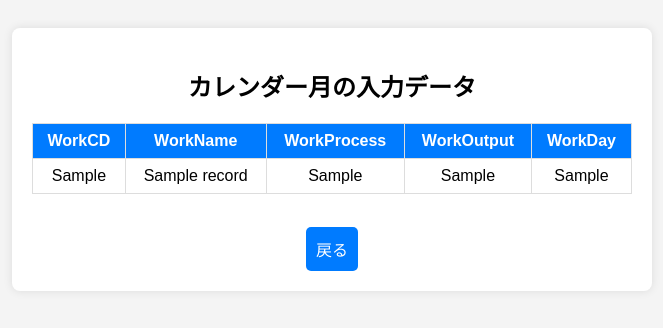
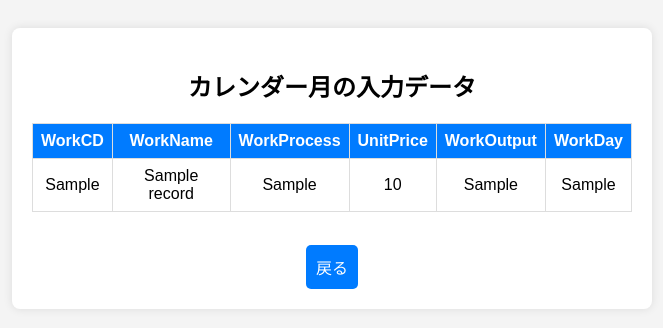
Before and after one commit to masanorimiyamoto-cloud/AirtableFlaskNew, a Flask app: template templates/records.html in a window 1280 px wide. Shown: the top 328 px of the page, without its empty margins (308-971 px from the left). Run offline with Flask 3, Linux system fonts and the light colour scheme; the template is opened without the code that fills it: most values are stand-ins (such as "Sample title", 1, 10 or a date in 2020).

Commit message:
UnitPrice

```diff
--- a/app.py
+++ b/app.py
@@ -240,6 +240,7 @@ def get_selected_month_records():
                 "WorkCD": fields.get("WorkCord", "不明"),
                 "WorkName": fields.get("WorkName", "不明"),
                 "WorkProcess": fields.get("WorkProcess", "不明"),
+                "UnitPrice": fields.get("UnitPrice", "不明"),  # ✅ UnitPrice を追加
                 "WorkOutput": fields.get("WorkOutput", "0"),
                 "WorkDay": fields.get("WorkDay", "不明")
             })
--- a/templates/records.html
+++ b/templates/records.html
@@ -58,6 +58,7 @@
                         <th>WorkCD</th>
                         <th>WorkName</th>
                         <th>WorkProcess</th>
+                        <th>UnitPrice</th>  <!-- ✅ UnitPrice を追加 -->
                         <th>WorkOutput</th>
                         <th>WorkDay</th>
                     </tr>
@@ -68,6 +69,7 @@
                             <td>{{ record.WorkCD }}</td>
                             <td>{{ record.WorkName }}</td>
                             <td>{{ record.WorkProcess }}</td>
+                            <td>{{ record.UnitPrice }}</td>  <!-- ✅ UnitPrice を表示 -->
                             <td>{{ record.WorkOutput }}</td>
                             <td>{{ record.WorkDay }}</td>
                         </tr>
```
